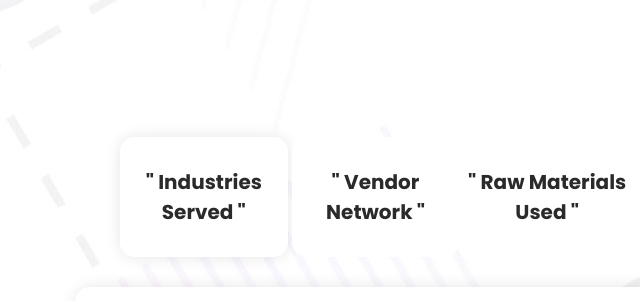
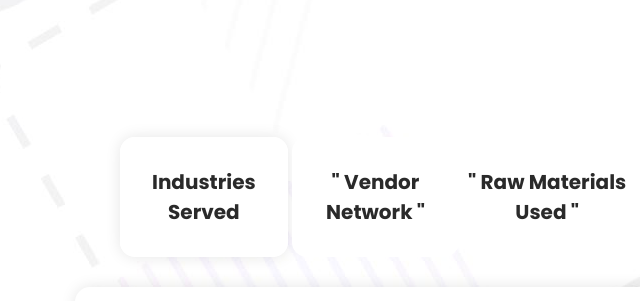
Before and after one commit to Rajdeep-Walia-RW/telluricoffshoots.github.io, a plain HTML site: page index.html in a window 1280 px wide. Shown: the part 1020-1321 px from the top of the page, 7-647 px from the left. Drawn offline with Linux system fonts and the light colour scheme.

Commit message:
Update index.html

```diff
--- a/index.html
+++ b/index.html
@@ -170,7 +170,7 @@
                   <div class="menu">
                     <div class="first-thumb active">
                       <div class="thumb">
-                       " Industries Served "
+                        <span>Industries Served</span>
                       </div>
                     </div>
                     <div>
```
